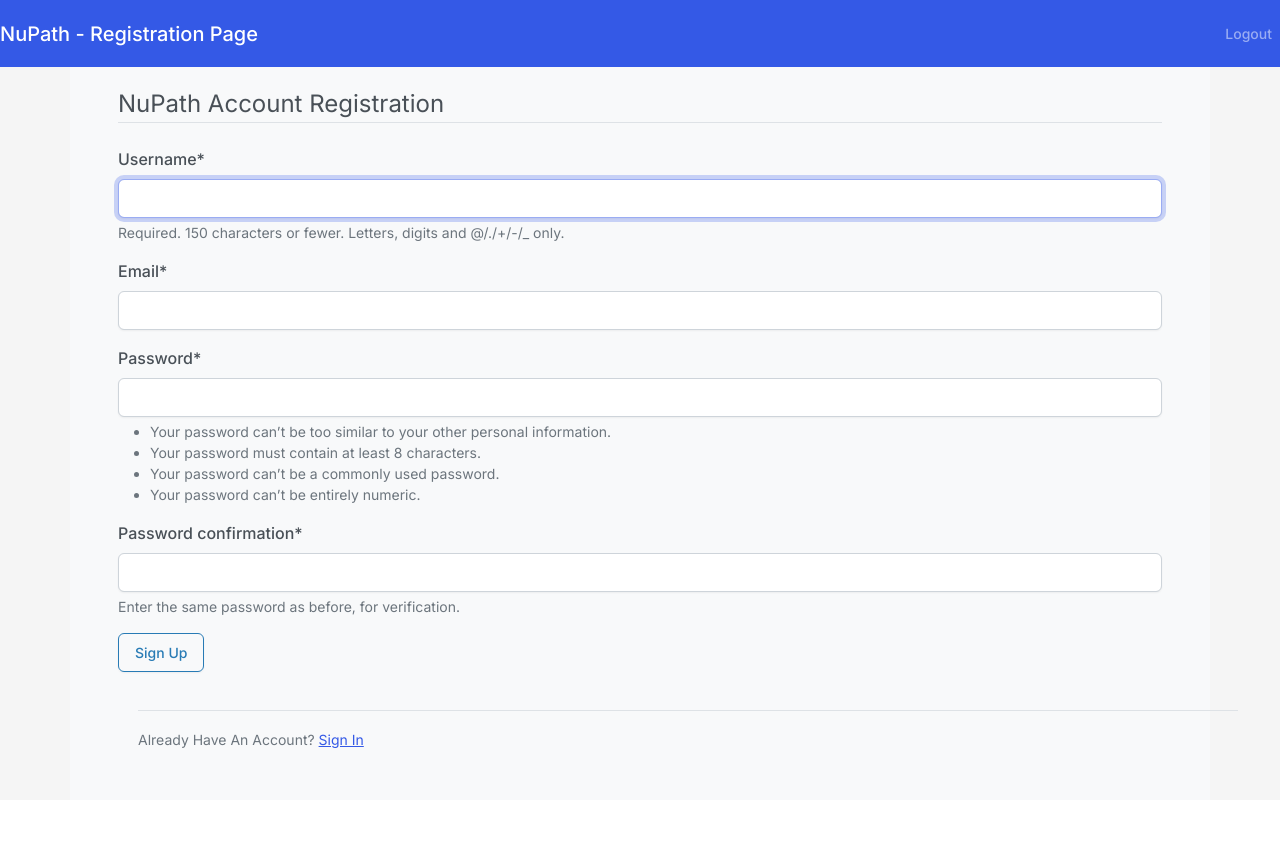
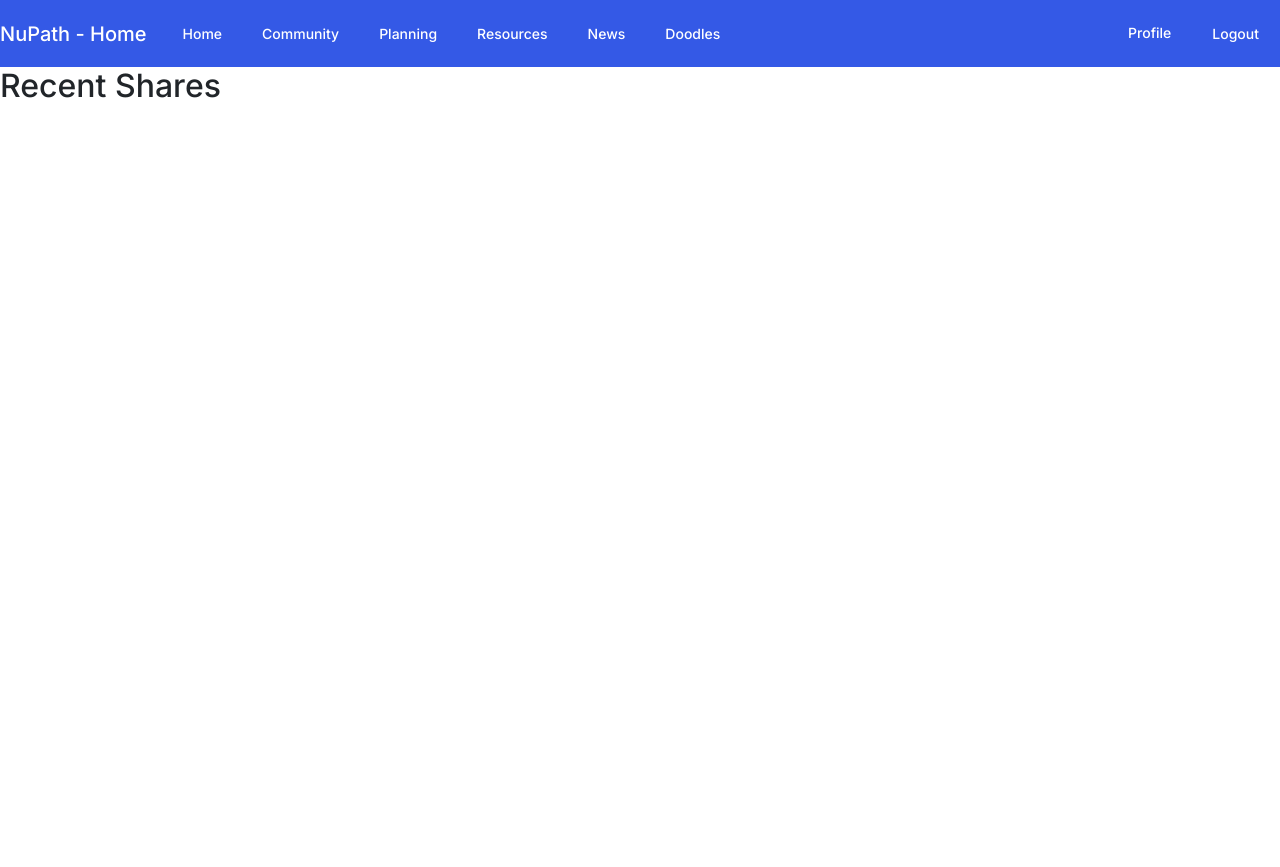
Before and after one commit to marios-petrov/NuPath, a Django app: page / in a window 1280 px wide. Before the commit the page ends 748 px from the top, so only its background shows below. Run offline with Django 5.2, Linux system fonts and the light colour scheme; a user stored in the database is signed in; some libraries are stand-ins or nearby versions.

Commit message:
more art

````diff
--- a/Features/templates/Features/base.html
+++ b/Features/templates/Features/base.html
@@ -1,4 +1,3 @@
-{% load static %}
 <!DOCTYPE html>
 <!--
 God bless GPT and its divine knowledge of bootstrap.
@@ -7,9 +6,10 @@
 Author: Tre
 -->
 <html lang="en">
-<head>
+  <head>
     <meta charset="UTF-8">
-    <meta name="viewport" content="width=device-width, initial-scale=1.0">
+    <meta name="viewport" content="width=device-width, height=device-height, initial-scale=1.0">
+    {% load static %}
     <link rel="stylesheet" type="text/css" href="https://bootswatch.com/5/zephyr/bootstrap.min.css">
     <style>
       /* Brighten the text of active navbar items */
@@ -18,20 +18,20 @@
         font-weight: bold; /* Optionally make the text bold */
       }
     </style>
-  </head>
+</head>
 
   <body>
     <!-- Navbar -->
-    <nav class="navbar navbar-expand-lg navbar-dark bg-primary fixed-top">
+     <nav class="navbar navbar-expand-lg navbar-dark bg-primary fixed-top">
       <a class="navbar-brand" href="#">NuPath</a>
-
       <button class="navbar-toggler" type="button" data-toggle="collapse" data-target="#navbarSupportedContent" aria-controls="navbarSupportedContent" aria-expanded="false" aria-label="Toggle navigation">
         <span class="navbar-toggler-icon"></span>
       </button>
 
       <div class="collapse navbar-collapse" id="navbarSupportedContent">
         <ul class="navbar-nav mr-auto">
-          <!-- Left-justified urls VVV -->
+          {% if user.is_authenticated %}
+          <!-- Insert authenticated user nav items -->
           <li class="nav-item {% if request.path == '/home/' %}active{% endif %}">
             <a class="nav-link" href="/home/">Home</a>
           </li>
@@ -55,27 +55,35 @@
           <li class="nav-item {% if request.path == '/doodlespace/' %}active{% endif %}">
             <a class="nav-link" href="/doodlespace/">Doodles</a>
           </li>
+          <!-- Add other authenticated nav items here -->
+          {% endif %}
+        </ul>
 
-        </ul>
-        <!-- Right-justified buttons -->
         <ul class="navbar-nav ms-auto">
+          {% if user.is_authenticated %}
           <li class="nav-item {% if request.path == '/profile/' %}active{% endif %}">
             <a class="nav-link" href="/profile/">Profile</a>
           </li>
-
           <li class="nav-item">
             <form action="{% url 'logout' %}" method="post" class="form-inline">
               {% csrf_token %}
-              <button type="submit" class="btn btn-link nav-link" >Logout</button>
+              <button type="submit" class="btn btn-link nav-link">Logout</button>
             </form>
           </li>
+          {% else %}
+          <li class="nav-item {% if request.path == '/login/' %}active{% endif %}">
+            <a class="nav-link" href="/login/">Login</a>
+          </li>
+          <li class="nav-item {% if request.path == '/register/' %}active{% endif %}">
+            <a class="nav-link" href="/register/">Register</a>
+          </li>
+          {% endif %}
         </ul>
       </div>
     </nav>
 
     <!-- Your content -->
-    <div class="container-centered d-flex flex-column vh-100" style="margin-top: 65px;"> <!-- Adjust margin-top according to your navbar height -->
-      <!-- Your Django template content goes here -->
+    <div class="container-centered d-flex flex-column vh-100" style="margin-top: 67px;">
       {% block content %}
       {% endblock %}
     </div>
@@ -84,37 +92,8 @@
     <script src="https://ajax.googleapis.com/ajax/libs/jquery/3.5.1/jquery.min.js"></script>
     <script src="https://stackpath.bootstrapcdn.com/bootstrap/4.3.1/js/bootstrap.min.js"></script>
 
-    <!-- CSRF Token Setup for AJAX -->
-    <script>
-        function getCookie(name) {
-            var cookieValue = null;
-            if (document.cookie && document.cookie !== '') {
-                var cookies = document.cookie.split(';');
-                for (var i = 0; i < cookies.length; i++) {
-                    var cookie = jQuery.trim(cookies[i]);
-                    if (cookie.substring(0, name.length + 1) == (name + '=')) {
-                        cookieValue = decodeURIComponent(cookie.substring(name.length + 1));
-                        break;
-                    }
-                }
-            }
-            return cookieValue;
-        }
 
-        var csrftoken = getCookie('csrftoken');
 
-        function csrfSafeMethod(method) {
-            return (/^(GET|HEAD|OPTIONS|TRACE)$/.test(method));
-        }
-
-        $.ajaxSetup({
-            beforeSend: function(xhr, settings) {
-                if (!csrfSafeMethod(settings.type) && !this.crossDomain) {
-                    xhr.setRequestHeader("X-CSRFToken", csrftoken);
-                }
-            }
-        });
-    </script>
 
     <!-- JavaScript to update page title (NEEDS MODIFICATION) -->
     <script>
@@ -125,8 +104,5 @@
       });
     </script>
 
-    {% block extra_js %}
-    {% endblock %}
-
-</body>
+  </body>
 </html>
--- a/Features/templates/Features/calendar.html
+++ b/Features/templates/Features/calendar.html
@@ -35,8 +35,7 @@
 </div>
 
 <!-- add event modal, refactored from nate's code using some gpt, link to convo:
-    https://chat.openai.com/share/ef154ed4-f499-4712-890c-9113af4dfe38
--->
+    https://chat.openai.com/share/ef154ed4-f499-4712-890c-9113af4dfe38 -->
 <div class="modal fade" id="eventModal" tabindex="-1" aria-labelledby="eventModalLabel" aria-hidden="true">
   <div class="modal-dialog">
     <div class="modal-content">
--- a/Features/templates/Features/doodlespace.html
+++ b/Features/templates/Features/doodlespace.html
@@ -1,9 +1,10 @@
 {% extends 'Features/base.html' %}
 
 {% load static %}
+
 {% block content %}
+
 <link rel="stylesheet" href="{% static 'css/doodlespace/doodlespace.css' %}" />
-
 <title>Doodles</title>
 
 <div id="paintArea">
--- a/Features/templates/Features/resources.html
+++ b/Features/templates/Features/resources.html
@@ -1,7 +1,9 @@
 {% extends 'Features/base.html' %}
+
 {% load static %}
 
 {% block content %}
+
 <title> Resources </title>
     <div class="container" id="allCards">
       <div class="row">
--- a/Features/views.py
+++ b/Features/views.py
@@ -9,10 +9,10 @@
 from django.views.decorators.http import require_http_methods
 from django.contrib.auth.decorators import login_required
 from .models import Doodle
-
+@login_required
 def home(request):
     return render(request, 'Features/home.html')
-
+@login_required
 def resources(request):
     return render(request, 'Features/resources.html')
 @require_POST
@@ -54,7 +54,7 @@
 
     # Return a success response
     return JsonResponse({'success': True})
-
+@login_required
 def calendar(request):
     calendar_events = CalendarEvent.objects.all();
     if request.method == 'POST':
--- a/NuPath/settings.py
+++ b/NuPath/settings.py
@@ -136,4 +136,5 @@
 DEFAULT_AUTO_FIELD = 'django.db.models.BigAutoField'
 
 LOGIN_REDIRECT_URL = 'home'
+
 LOGIN_URL = 'login'
--- a/NuPath/urls.py
+++ b/NuPath/urls.py
@@ -24,13 +24,13 @@
 from Users import views as user_views
 
 urlpatterns = [
-    path('', user_views.register, name='register'),
+    path('register/', user_views.register, name='register'),
     path('admin/', admin.site.urls),
     path('profile/', user_views.profile, name='profile'),
     path('login/', auth_views.LoginView.as_view(template_name='Users/login.html'), name='login'),
     path('logout/', auth_views.LogoutView.as_view(next_page='login'), name='logout'),
 
-    path('home/', features_views.home, name='home'),
+    path('', features_views.home, name='home'),
 
     path('resources/', features_views.resources, name='resources'),
 
--- a/Users/static/css/register.css
+++ b/Users/static/css/login/login.css
@@ -10,14 +10,12 @@
     justify-content: center;
     align-items: center;
     min-height: 100vh;
-    background: #f5f5f5; /* Example background color */
 }
 .container {
     width: 100vw; /* Viewport width */
     height: 100vh; /* Viewport height */
     display: flex;
     flex-direction: column;
-    justify-content: space-around; /* Adjust as per your content */
-    padding: 20px; /* Adjust padding */
+    justify-content: space-around;
     box-sizing: border-box;
 }
--- a/Users/templates/Users/base.html
+++ /dev/null
@@ -1,75 +0,0 @@
-<!DOCTYPE html>
-<!--
-God bless GPT and its divine knowledge of bootstrap.
-Here's the chat link:
-https://chat.openai.com/share/3f64ab55-9442-4306-baa4-a09f7464710c
-Author: Tre
--->
-<html lang="en">
-  <head>
-    <meta charset="UTF-8">
-    <meta name="viewport" content="width=device-width, initial-scale=1.0">
-    {% load static %}
-    <link rel="stylesheet" type="text/css" href="https://bootswatch.com/5/zephyr/bootstrap.min.css">
-    <style>
-      /* Brighten the text of active navbar items */
-      .navbar-nav .nav-item.active .nav-link {
-        color: #fff; /* Change to your desired color */
-        font-weight: bold; /* Optionally make the text bold */
-      }
-    </style>
-  </head>
-
-  <body>
-    <!-- Navbar -->
-    <nav class="navbar navbar-expand-lg navbar-dark bg-primary fixed-top">
-        <a class="navbar-brand" href="#">NuPath</a>
-        <!-- Navbar toggle button and collapse content unchanged -->
-
-        <div class="collapse navbar-collapse" id="navbarSupportedContent">
-            <ul class="navbar-nav ms-auto">
-                {% if not user.is_authenticated %}
-                <li class="nav-item {% if request.path == '/login/' %}active{% endif %}">
-                    <a class="nav-link" href="/login/">Login</a>
-                </li>
-
-                <li class="nav-item {% if request.path == '/register/' %}active{% endif %}">
-                    <a class="nav-link" href="/register/">Register</a>
-                </li>
-                {% else %}
-                <li class="nav-item">
-    <form action="{% url 'logout' %}" method="post" style="display: inline;">
-        {% csrf_token %}
-        <button type="submit" class="btn btn-link nav-link" style="color: rgba(255,255,255,.5); border: none; padding: 0; background: none;">Logout</button>
-    </form>
-</li>
-
-                {% endif %}
-        </ul>
-      </div>
-    </nav>
-
-    <!-- Your content -->
-    <div class="container-centered d-flex flex-column vh-100" style="margin-top: 75px;"> <!-- Adjust margin-top according to your navbar height -->
-      <!-- Your Django template content goes here -->
-      {% block content %}
-      {% endblock %}
-    </div>
-
-    <script src="https://cdnjs.cloudflare.com/ajax/libs/popper.js/2.9.2/umd/popper.min.js" integrity="sha512-2rNj2KJ+D8s1ceNasTIex6z4HWyOnEYLVC3FigGOmyQCZc2eBXKgOxQmo3oKLHyfcj53uz4QMsRCWNbLd32Q1g==" crossorigin="anonymous" referrerpolicy="no-referrer"></script>
-    <script src="https://code.jquery.com/jquery-3.3.1.slim.min.js"></script>
-    <script src="https://stackpath.bootstrapcdn.com/bootstrap/4.3.1/js/bootstrap.min.js"></script>
-
-
-
-    <!-- JavaScript to update page title (NEEDS MODIFICATION) -->
-    <script>
-      document.addEventListener("DOMContentLoaded", function() {
-        var pageTitle = document.title; // Get the current page title
-        var brandElement = document.querySelector(".navbar-brand"); // Select the navbar brand element
-        brandElement.textContent += " - " + pageTitle; // Update the navbar brand text with page title
-      });
-    </script>
-
-  </body>
-</html>
--- a/Users/templates/Users/profile.html
+++ b/Users/templates/Users/profile.html
@@ -2,7 +2,7 @@
 {% load crispy_forms_tags %}
 {% block content %}
 <title>Profile</title>
-    <div class="content-section">
+    <div class="container bg-light shadow-md p-5 form-layout">
       <div class="media">
         <img class="rounded-circle account-img" src="{{ user.profile.image.url }}">
         <div class="media-body">
--- a/Users/templates/Users/register.html
+++ b/Users/templates/Users/register.html
@@ -1,14 +1,17 @@
-{% extends "Users/base.html" %}
+{% extends "Features/base.html" %}
+
 {% load crispy_forms_tags %}
+
 {% block content %}
+
 {% load static %}
-<link rel="stylesheet" href="{% static 'css/register.css' %}">
-<title>Registration Page</title>
+
+<link rel="stylesheet" href="{% static 'css/register/register.css' %}">
+<title>Registration</title>
     <div class="container bg-light shadow-md p-5 form-layout">
         <form method="POST">
             {% csrf_token %}
             <fieldset class="form-group">
-                <legend class="border-bottom mb-4">NuPath Account Registration</legend>
                 {{ form|crispy }}
             </fieldset>
             <div class="form-group">
@@ -24,5 +27,5 @@
         </div>
         </div>
     </div>
+
 {% endblock %}
-```
````
Also changed, not shown: Features/admin.py (+6 -4 lines), Users/admin.py (+6 -2 lines), Users/static/css/register/register.css (added, +12 -0 lines), Users/templates/Users/login.html (+9 -4 lines), db.sqlite3.
